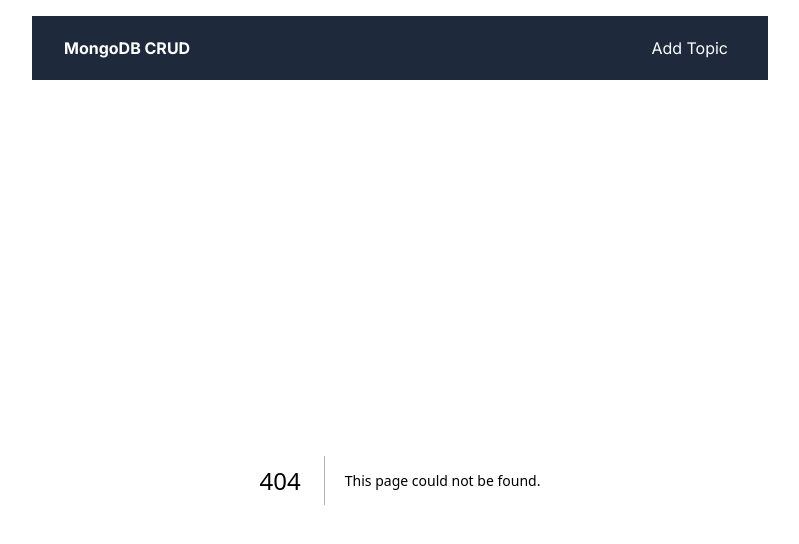
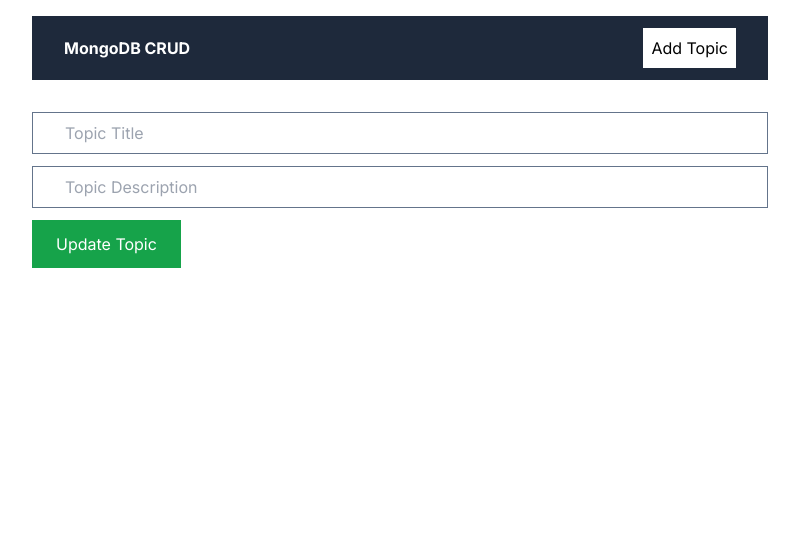
Before and after one commit to tmeyer01/mongodbcrud, a Next.js app: page /editTopic/123 in a window 1280 px wide. Before the commit this address had no page. Shown: the top 544 px of the page, without its empty margins (240-1039 px from the left). Built offline with nearby package versions, Linux system fonts and the light colour scheme.

Commit message:
adds basic UI for page

```diff
--- /dev/null
+++ b/app/addTopic/page.jsx
@@ -0,0 +1,24 @@
+import React from "react";
+
+function AddTopic() {
+  return (
+    <form className="flex flex-col gap-3">
+      <input
+        className="border border-slate-500 px-8 py-2"
+        type="text"
+        placeholder="Topic Title"
+      />
+      <input
+        className="border border-slate-500 px-8 py-2"
+        type="text"
+        placeholder="Topic Description"
+      />
+
+      <button className="bg-green-600 text-white py-3 px-6 w-fit font bold">
+        Add Topic
+      </button>
+    </form>
+  );
+}
+
+export default AddTopic;
--- /dev/null
+++ b/app/components/EditTopicForm.jsx
@@ -0,0 +1,22 @@
+export default function EditTopicForm() {
+  return (
+    <>
+      <form className="flex flex-col gap-3">
+        <input
+          className="border border-slate-500 px-8 py-2"
+          type="text"
+          placeholder="Topic Title"
+        />
+        <input
+          className="border border-slate-500 px-8 py-2"
+          type="text"
+          placeholder="Topic Description"
+        />
+
+        <button className="bg-green-600 text-white py-3 px-6 w-fit font bold">
+          Update Topic
+        </button>
+      </form>
+    </>
+  );
+}
--- a/app/components/Navbar.jsx
+++ b/app/components/Navbar.jsx
@@ -7,7 +7,10 @@
       <Link className="text-white font-bold" href={"/"}>
         MongoDB CRUD
       </Link>
-      <Link className="text-white p-2" href={"/addTopic"}>
+      <Link
+        className="text-black p-2  bg-white cursor-pointer"
+        href={"/addTopic"}
+      >
         Add Topic
       </Link>
     </nav>
--- a/app/components/RemoveBtn.jsx
+++ b/app/components/RemoveBtn.jsx
@@ -1,7 +1,11 @@
-import React from "react";
+import { HiOutlineTrash } from "react-icons/hi";
 
 function RemoveBtn() {
-  return <div>Remove Btn</div>;
+  return (
+    <button className="text-red-400">
+      <HiOutlineTrash size={24} />
+    </button>
+  );
 }
 
 export default RemoveBtn;
--- a/app/components/TopicsList.jsx
+++ b/app/components/TopicsList.jsx
@@ -1,16 +1,21 @@
 import React from "react";
 import RemoveBtn from "@/app/components/RemoveBtn";
+import Link from "next/link";
+import { HiPencilAlt } from "react-icons/hi";
 
 function TopicsList() {
   return (
     <>
-      <div>
+      <div className="p-4 border border-slate-300 my-3 flex justify-between gap-5 items-start">
         <div>
-          <h2>Topic Title</h2>
+          <h2 className="font-bold text-2xl">Topic Title</h2>
           <div>Topic Description</div>
         </div>
-        <div>
+        <div className="flex items-center gap-2">
           <RemoveBtn />
+          <Link href={"/editTopic/123"}>
+            <HiPencilAlt size={24} />
+          </Link>
         </div>
       </div>
     </>
--- /dev/null
+++ b/app/editTopic/[id]/page.jsx
@@ -0,0 +1,9 @@
+import EditTopicForm from "@/app/components/EditTopicForm";
+
+export default function EditTopic() {
+  return (
+    <>
+      <EditTopicForm />
+    </>
+  );
+}
--- a/app/layout.js
+++ b/app/layout.js
@@ -17,7 +17,10 @@
       <body className={inter.className}>
         <div className='max-w-3xl mx-auto p-4'>
           <Navbar />
+          <div className='mt-8'>
+
           {children}
+          </div>
         </div>
       </body>
     </html>
--- a/app/page.jsx
+++ b/app/page.jsx
@@ -2,5 +2,9 @@
 import Image from "next/image";
 
 export default function Home() {
-  return <TopicsList />;
+  return (
+    <>
+      <TopicsList />
+    </>
+  );
 }
```
